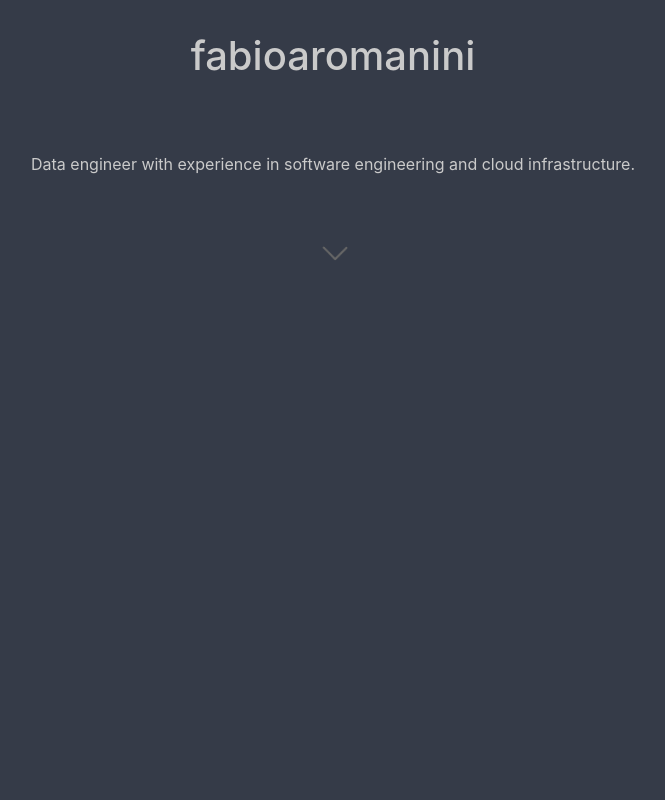
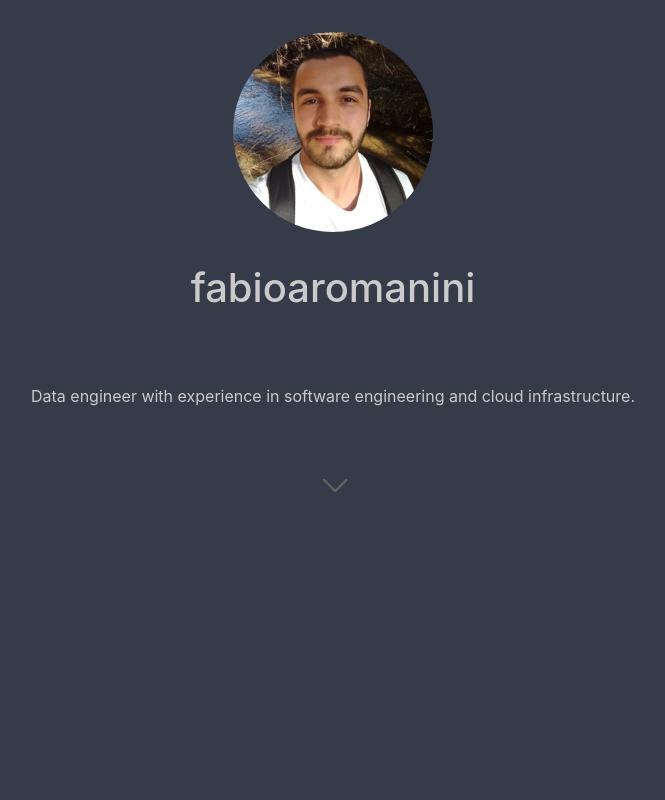
Before and after one commit to fabioaromanini/site, a React (Create React App) app: page / in a window 1280 px wide. Shown: the top 800 px of the page, without its empty margins (307-972 px from the left). Built offline with nearby package versions, Linux system fonts and the light colour scheme.

Commit message:
adds picture to landing

```diff
--- a/src/landing/index.jsx
+++ b/src/landing/index.jsx
@@ -1,12 +1,19 @@
 /* eslint-disable react/no-unescaped-entities */
 import React from 'react';
+import { Container, Row, Col } from 'reactstrap';
+
 import arrow from './images/gif-bounce-arrow.gif';
-import { Container, Row, Col } from 'reactstrap';
+import avatar from './images/avatar.jpeg';
 
 import './landing.css';
 
 export default () => (
   <Container id="landing">
+    <Row>
+      <Col xs="12" id="avatar">
+        <img src={avatar} alt="fabio romanini" />
+      </Col>
+    </Row>
     <Row>
       <Col xs="12" id="title">
         <h1>fabioaromanini</h1>
--- a/src/landing/landing.css
+++ b/src/landing/landing.css
@@ -4,7 +4,12 @@
 }
 
 #avatar {
-  padding: 2em 0 2em 0;
+  padding: 2em 0 0 0;
+}
+
+#avatar img {
+  border-radius: 50%;
+  max-height: 25vh;
 }
 
 #title {
```
Also changed, not shown: src/landing/images/avatar.jpeg (added).
